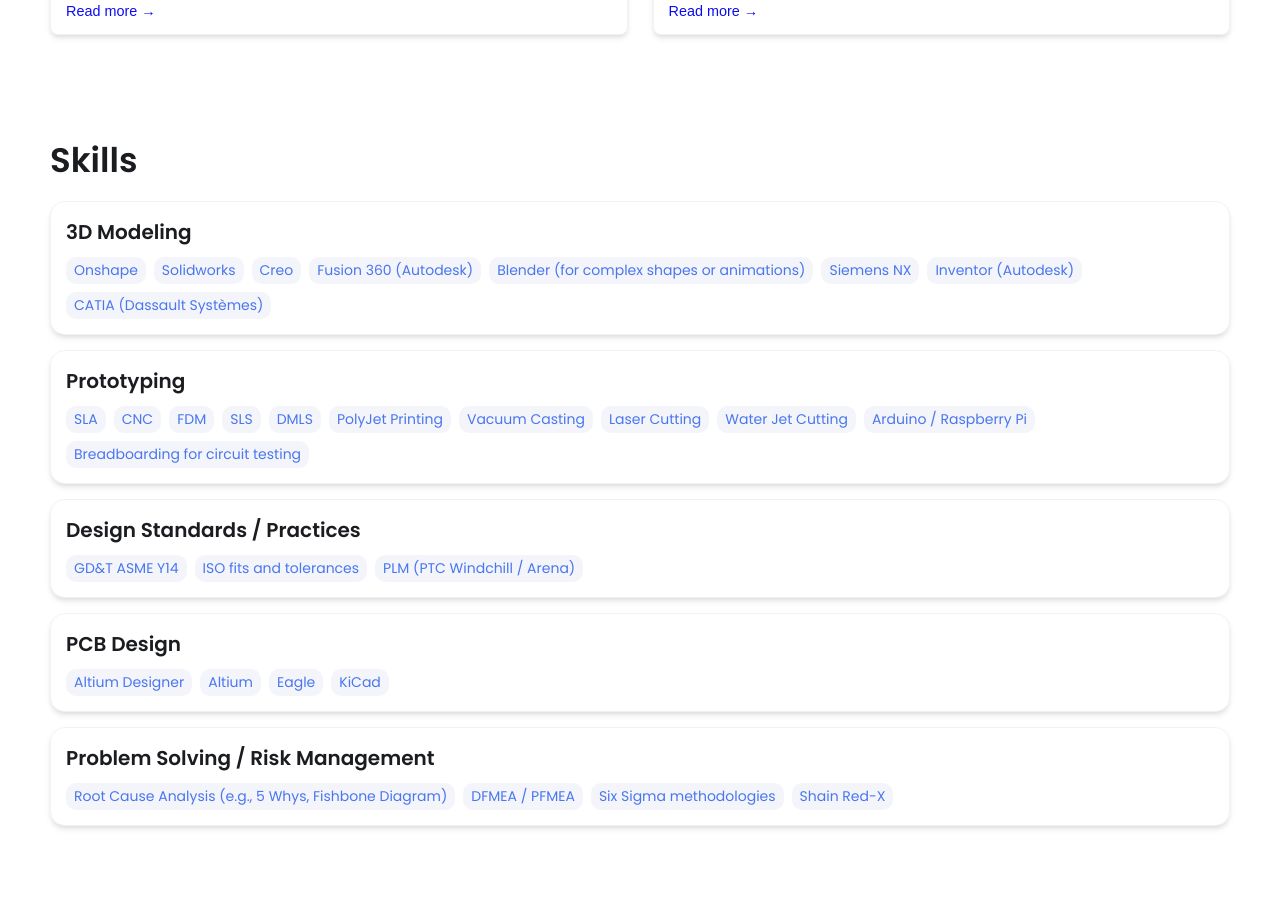
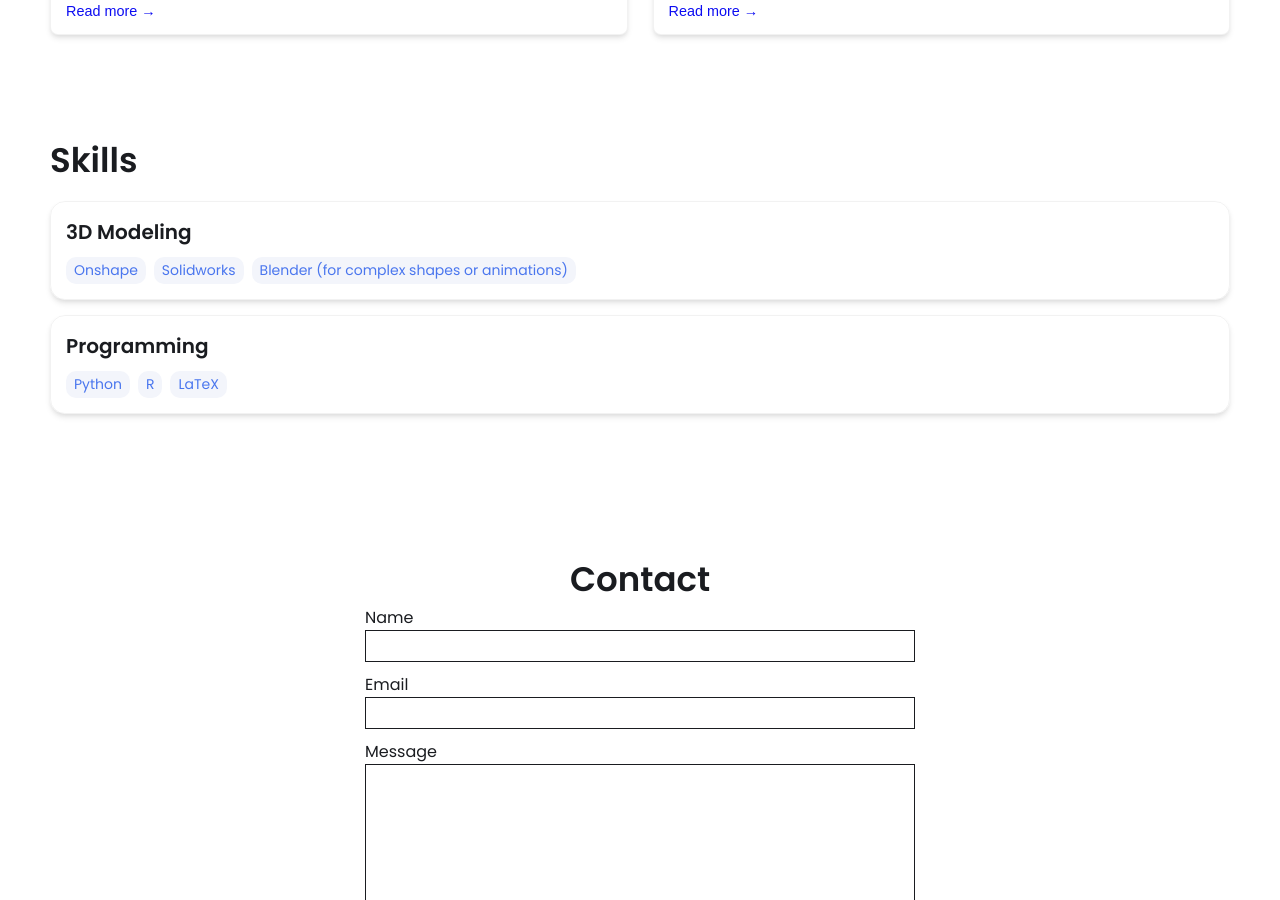
Before and after one commit to Eggan1/eggan1.github.io, a Jekyll site: the page built from index.html, in a window 1280 px wide and 900 px high, scrolled down 1491 px. Built offline with Jekyll 4.4.1, drawn with Linux system fonts in a browser that asks for light colours.

Commit message:
Update _config.yml

```diff
--- a/_config.yml
+++ b/_config.yml
@@ -31,9 +31,9 @@
 # Set up external links - this will show up as small icons next to your name.
 
 external-links:    # input only your own url slug. The icons with missing entries will not appear.
-  linkedin: test    # https://www.linkedin.com/in/{your url slug}
-  github: leea12    # https://github.com/{your url slug}
-  stackoverflow: test      # https://stackoverflow.com/users/{your url slug}
+  linkedin:     # https://www.linkedin.com/in/{your url slug}
+  github:     # https://github.com/{your url slug}
+  stackoverflow:       # https://stackoverflow.com/users/{your url slug}
   medium:            # https://medium.com/@{your url slug}
   x-twitter:   # https://x.com/{your url slug}
   threads:            # https://threads.net/@{your url slug}
@@ -49,42 +49,12 @@
     tools:
     - Onshape
     - Solidworks
-    - Creo
-    - Fusion 360 (Autodesk)
     - Blender (for complex shapes or animations)
-    - Siemens NX
-    - Inventor (Autodesk)
-    - CATIA (Dassault Systèmes)
-  - category: Prototyping
+  - category: Programming
     tools:
-    - SLA
-    - CNC
-    - FDM
-    - SLS
-    - DMLS
-    - PolyJet Printing
-    - Vacuum Casting
-    - Laser Cutting
-    - Water Jet Cutting
-    - Arduino / Raspberry Pi
-    - Breadboarding for circuit testing
-  - category: Design Standards / Practices
-    tools:
-    - GD&T ASME Y14
-    - ISO fits and tolerances
-    - PLM (PTC Windchill / Arena)
-  - category: PCB Design
-    tools:
-    - Altium Designer
-    - Altium
-    - Eagle
-    - KiCad
-  - category: Problem Solving / Risk Management
-    tools:
-    - Root Cause Analysis (e.g., 5 Whys, Fishbone Diagram)
-    - DFMEA / PFMEA
-    - Six Sigma methodologies
-    - Shain Red-X
+    - Python
+    - R
+    - LaTeX
 
 
 # Contact Form Setup. Setup an account and copy over the key. When someone fills out the form, it will be received in your email.
```
